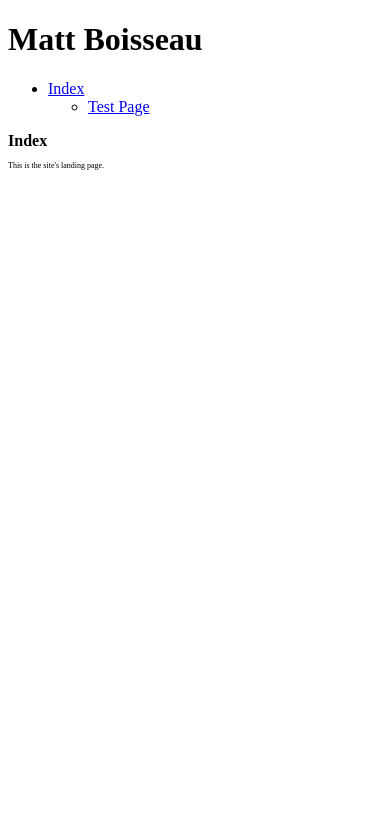
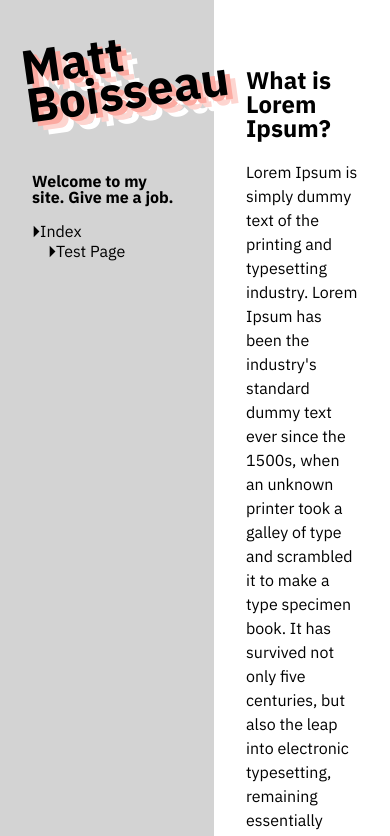
Before and after one commit to em-r-linso/11ty-test, an Eleventy site: page content/index.md in a window 390 px wide. Shown: the top 836 px of the page. Built offline with nearby package versions, Linux system fonts and the light colour scheme; Eleventy itself is replaced by a stand-in of ours; files that its build step writes are made by us from their sources; what eleventy-sass would draw is missing.

Commit message:
Add lots of style

```diff
--- a/_includes/layout.html
+++ b/_includes/layout.html
@@ -1,15 +1,20 @@
 <!DOCTYPE html>
 <html lang="en">
-  <head>
+<head>
     <title>{{ title }}</title>
-    <meta name="description" content="{{ description }}" />
-    <meta charset="UTF-8" />
-    <meta name="viewport" content="width=device-width, initial-scale=1.0" />
-    <link rel="stylesheet" type="text/css" href="/assets/styles.css" />
-  </head>
-  <body>
-    <h1>Matt Boisseau</h1>
+    <meta content="{{ description }}" name="description"/>
+    <meta charset="UTF-8"/>
+    <meta content="width=device-width, initial-scale=1.0" name="viewport"/>
+    <link href="/assets/styles.css" rel="stylesheet" type="text/css"/>
+</head>
+<body>
+<header>
+    <h1><a href="/">Matt Boisseau</a></h1>
+    <h2>Welcome to my site. Give me a job.</h2>
     <nav>{{ collections.all | eleventyNavigation | eleventyNavigationToHtml }}</nav>
-    <div id="content">{{ content }}</div>
-  </body>
+</header>
+<main>
+    <article>{{ content }}</article>
+</main>
+</body>
 </html>
--- a/assets/styles.scss
+++ b/assets/styles.scss
@@ -1,11 +1,112 @@
-h1 {
-    font-size: 2rem;
+@use 'sass:math';
+
+@import url('https://fonts.googleapis.com/css2?family=IBM+Plex+Sans:wght@400;700&display=swap');
+
+$headerColor: lightgray;
+$bodyColor: white;
+$accentColor: salmon;
+$textColor: black;
+$titleMinRem: 3rem;
+$titleMaxRem: 4rem;
+$titleScaleVw: 5.8vw;
+
+body {
+
+	display: flex;
+	align-items: stretch;
+	min-height: 100vh;
+	margin: 0;
+	font-family: 'IBM Plex Sans', sans-serif;
+
+	h1, h2, h3, h4, h5, h6 {
+		line-height: 100%;
+		font-weight: bold;
+
+		&:not(:first-child) {
+			margin: 2rem 0 0 0;
+		}
+	}
+
+	p {
+		margin: 1rem 0 0 0;
+		line-height: 150%;
+	}
+
+	header, article {
+		padding: 3rem 2rem;
+	}
+
+	header {
+		flex-basis: 150px;
+		flex-shrink: 0;
+		flex-grow: 0;
+		background: $headerColor;
+
+		h1 {
+			display: block;
+			transform: rotate(-8deg);
+			width: 0;
+			margin: 0 0 3rem -0.5rem;
+			line-height: 80%;
+
+			$fontSize: clamp(#{$titleMinRem}, #{$titleScaleVw}, #{$titleMaxRem});
+			font-size: $fontSize;
+
+			$shadowValue: ();
+			$numShadows: 3;
+			@for $i from 1 through $numShadows {
+				$shadowValue: append(
+								$shadowValue,
+								calc(#{$i} * clamp(#{$titleMinRem}, #{$titleScaleVw}, #{$titleMaxRem}) / 10) calc(#{$i} * clamp(#{$titleMinRem}, #{$titleScaleVw}, #{$titleMaxRem}) / 10) mix($bodyColor, $accentColor, math.div($i, $numShadows) * 100),
+								comma
+				);
+			}
+			text-shadow: $shadowValue;
+
+			a {
+				text-decoration: none;
+			}
+		}
+
+		h2 {
+			display: block;
+			font-size: 1rem;
+			margin-bottom: 1rem;
+		}
+
+		a {
+			color: $textColor;
+			&:hover {
+				color: $accentColor;
+			}
+		}
+
+		nav {
+			ul {
+				list-style: none;
+				padding: 0;
+
+				ul {
+					padding-left: 1rem;
+				}
+			}
+
+			a {
+				text-decoration: none;
+				&::before {
+					content: "⏵";
+				}
+			}
+		}
+	}
+
+	main {
+		display: flex;
+		flex-grow: 1;
+		justify-content: space-around;
+
+		article {
+			flex-basis: 500px;
+		}
+	}
 }
-
-#content h1 {
-    font-size: 1rem;
-}
-
-#content p {
-    font-size: 0.5rem;
-}
--- a/content/index.md
+++ b/content/index.md
@@ -6,6 +6,20 @@ eleventyNavigation:
     key: Index
 ---
 
-# Index
+# What is Lorem Ipsum?
 
-This is the site's landing page.
+Lorem Ipsum is simply dummy text of the printing and typesetting industry. Lorem Ipsum has been the industry's standard dummy text ever since the 1500s, when an unknown printer took a galley of type and scrambled it to make a type specimen book. It has survived not only five centuries, but also the leap into electronic typesetting, remaining essentially unchanged. It was popularised in the 1960s with the release of Letraset sheets containing Lorem Ipsum passages, and more recently with desktop publishing software like Aldus PageMaker including versions of Lorem Ipsum.
+
+# Why do we use it?
+
+It is a long established fact that a reader will be distracted by the readable content of a page when looking at its layout. The point of using Lorem Ipsum is that it has a more-or-less normal distribution of letters, as opposed to using 'Content here, content here', making it look like readable English. Many desktop publishing packages and web page editors now use Lorem Ipsum as their default model text, and a search for 'lorem ipsum' will uncover many web sites still in their infancy. Various versions have evolved over the years, sometimes by accident, sometimes on purpose (injected humour and the like).
+
+# Where does it come from?
+
+Contrary to popular belief, Lorem Ipsum is not simply random text. It has roots in a piece of classical Latin literature from 45 BC, making it over 2000 years old. Richard McClintock, a Latin professor at Hampden-Sydney College in Virginia, looked up one of the more obscure Latin words, consectetur, from a Lorem Ipsum passage, and going through the cites of the word in classical literature, discovered the undoubtable source. Lorem Ipsum comes from sections 1.10.32 and 1.10.33 of "de Finibus Bonorum et Malorum" (The Extremes of Good and Evil) by Cicero, written in 45 BC. This book is a treatise on the theory of ethics, very popular during the Renaissance. The first line of Lorem Ipsum, "Lorem ipsum dolor sit amet..", comes from a line in section 1.10.32.
+
+The standard chunk of Lorem Ipsum used since the 1500s is reproduced below for those interested. Sections 1.10.32 and 1.10.33 from "de Finibus Bonorum et Malorum" by Cicero are also reproduced in their exact original form, accompanied by English versions from the 1914 translation by H. Rackham.
+
+# Where can I get some?
+
+There are many variations of passages of Lorem Ipsum available, but the majority have suffered alteration in some form, by injected humour, or randomised words which don't look even slightly believable. If you are going to use a passage of Lorem Ipsum, you need to be sure there isn't anything embarrassing hidden in the middle of text. All the Lorem Ipsum generators on the Internet tend to repeat predefined chunks as necessary, making this the first true generator on the Internet. It uses a dictionary of over 200 Latin words, combined with a handful of model sentence structures, to generate Lorem Ipsum which looks reasonable. The generated Lorem Ipsum is therefore always free from repetition, injected humour, or non-characteristic words etc.
```
